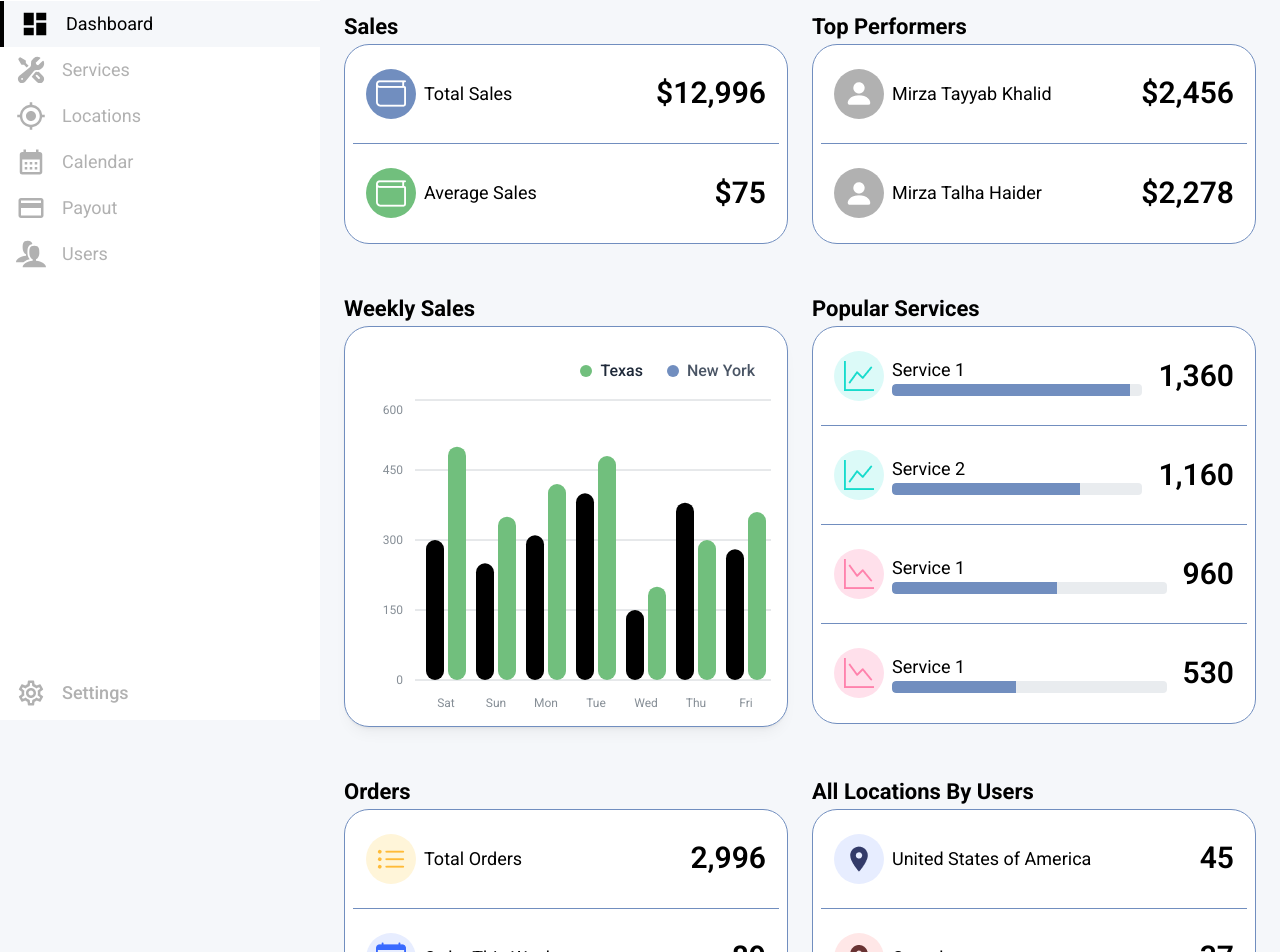
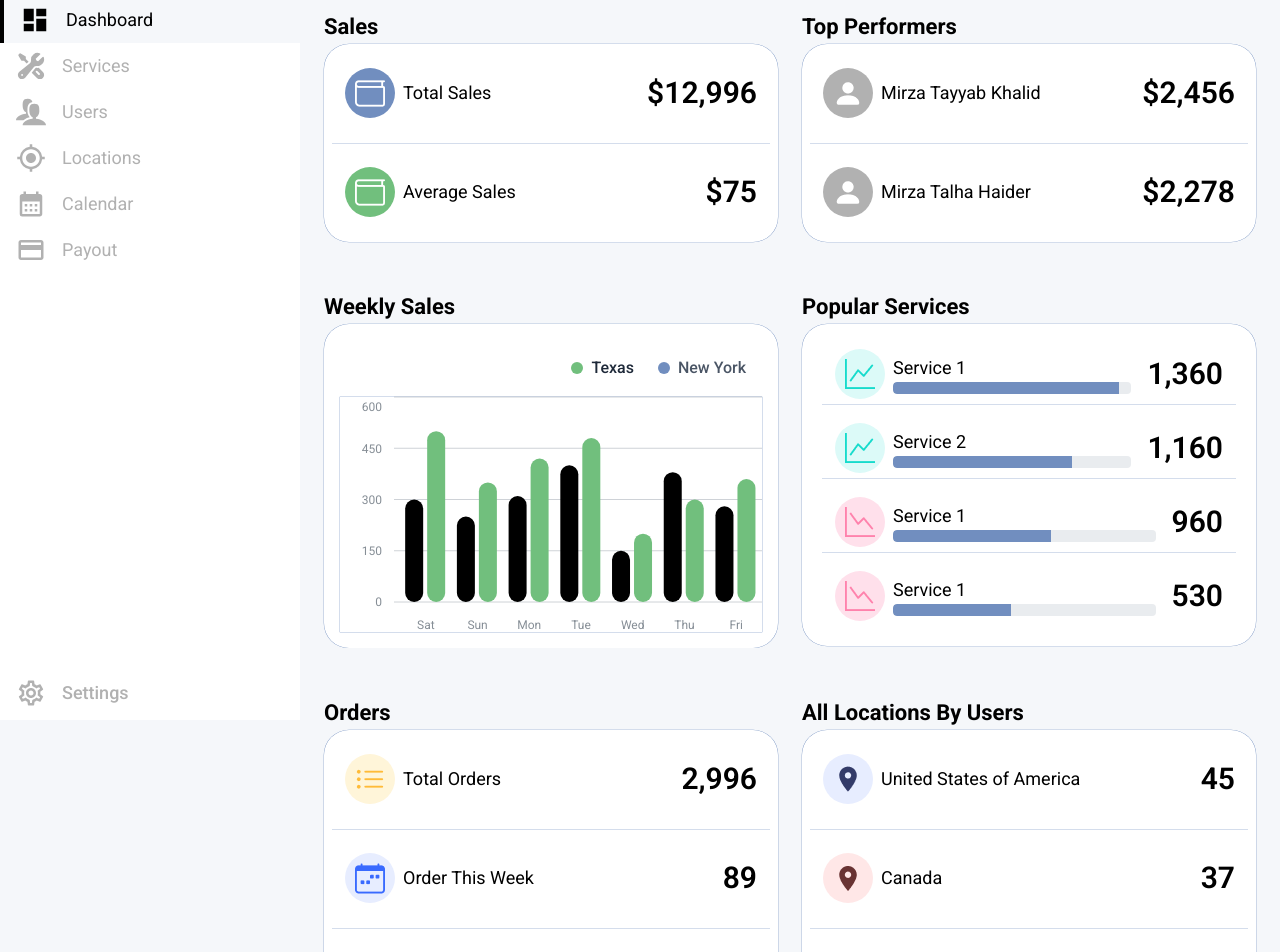
Before and after one commit to owaisprog/Freshify-frontend, a React (Vite) app: page /OrganizationOwnerDashboard in a window 1280 px wide. Shown: the part 80-1032 px from the top of the page. Built offline with nearby package versions, Linux system fonts and the light colour scheme; no server answers; sample sign-in values are in the browser's storage.

Commit message:
update desin changes

```diff
--- a/src/components/SalesChart.jsx
+++ b/src/components/SalesChart.jsx
@@ -17,7 +17,7 @@ export default function SalesChart() {
     <Card
       shadow="sm"
       radius={"25px"}
-      className="flex  rounded-[25px] border-[#718EBF] border-[0.3px]"
+      className="flex  rounded-[25px] specialBorder"
     >
       <div className="flex w-full justify-end p-4 space-x-6">
         {/* Texas Legend */}
@@ -38,7 +38,7 @@ export default function SalesChart() {
         data={data}
         barProps={{ radius: 30 }}
         dataKey="day"
-        className="h-[310px]"
+        className="h-[235px] specialBorder"
         strokeDasharray="0 0"
         barChartProps={{ barCategoryGap: "10%" }}
         maxBarWidth={20}
--- a/src/index.css
+++ b/src/index.css
@@ -10,3 +10,11 @@ body {
   background-color: #F5F7FA;
 
 }
+
+.specialBorder {
+  box-shadow: 0 0 0 0.3px #718EBF;
+}
+
+.specialBorderBottom {
+  box-shadow: 0 0.3px  0 #718EBF;/* Horizontal offset, Vertical offset, Blur radius, and color */
+}
--- a/src/pages/OrganizationOwner/OrganizationOwnerLayout/OrganizationOwnerDashboard/OrganizationOwnerDashboard.jsx
+++ b/src/pages/OrganizationOwner/OrganizationOwnerLayout/OrganizationOwnerDashboard/OrganizationOwnerDashboard.jsx
@@ -21,9 +21,9 @@ export default function OrganizationOwnerDashboard() {
           {/* Sales Section  */}
           <section className=" ">
             <Text className="!text-[22px] !font-[700]">Sales</Text>
-            <div className="bg-[#FFFFFF]  px-2 rounded-[25px] border border-[#718EBF] ">
+            <div className="bg-[#FFFFFF]  px-2 rounded-[25px] specialBorder ">
               {/* Total Sales Section 12,996 */}
-              <div className="h-[99px] flex px-[13px]  items-center  justify-between  border-b-[0.3px] border-b-[#718EBF]">
+              <div className="h-[99px] flex px-[13px]  items-center  justify-between  specialBorderBottom">
                 <div className="flex items-center gap-2">
                   <div className="h-[50px] flex items-center justify-center w-[50px] bg-[#718EBF] rounded-full">
                     {" "}
@@ -57,9 +57,9 @@ export default function OrganizationOwnerDashboard() {
           {/* Sales Section  */}
           <section className="  ">
             <Text className="!text-[22px] !font-[700]">Top Performers</Text>
-            <div className="bg-[#FFFFFF] px-2 rounded-[25px] border border-[#718EBF] ">
+            <div className="bg-[#FFFFFF] px-2 rounded-[25px] specialBorder ">
               {/* Total Sales Section 12,996 */}
-              <div className="h-[99px] flex px-[13px]  items-center  justify-between  border-b-[0.3px] border-b-[#718EBF]">
+              <div className="h-[99px] flex px-[13px]  items-center  justify-between  specialBorderBottom">
                 <div className="flex items-center gap-2">
                   <div className="h-[50px] flex items-center justify-center w-[50px] bg-[#B1B1B1] rounded-full">
                     {" "}
@@ -106,9 +106,9 @@ export default function OrganizationOwnerDashboard() {
         <section className="   lg:w-full flex flex-col gap-[10px] lg:max-w-[589px]">
           <section className=" ">
             <Text className="!text-[22px] !font-[700]">Popular Services</Text>
-            <div className="bg-[#FFFFFF] px-2 rounded-[25px] border border-[#718EBF] ">
+            <div className="bg-[#FFFFFF] p-[20px] h-[322px] flex flex-col justify-between rounded-[25px] specialBorder ">
               {/* Servicce 1 Section  */}
-              <div className="h-[99px] flex px-[13px] gap-4   items-center  justify-between  border-b-[0.3px] border-b-[#718EBF]">
+              <div className="h-[60px] flex px-[13px] gap-4   items-center  justify-between  specialBorderBottom">
                 <div className="flex items-center gap-2  w-full">
                   <div className="h-[50px] flex items-center justify-center w-[50px] bg-[#DCFAF8] rounded-full">
                     {" "}
@@ -123,7 +123,7 @@ export default function OrganizationOwnerDashboard() {
               </div>
 
               {/* Servicce 2 Section  */}
-              <div className="h-[99px] flex px-[13px] gap-4   items-center  justify-between  border-b-[0.3px] border-b-[#718EBF]">
+              <div className="h-[60px] flex px-[13px] gap-4   items-center  justify-between  specialBorderBottom">
                 <div className="flex items-center gap-2  w-full">
                   <div className="h-[50px] flex items-center justify-center w-[50px] bg-[#DCFAF8] rounded-full">
                     {" "}
@@ -138,7 +138,7 @@ export default function OrganizationOwnerDashboard() {
               </div>
 
               {/* Servicce 3 Section  */}
-              <div className="h-[99px] flex px-[13px] gap-4   items-center  justify-between  border-b-[0.3px] border-b-[#718EBF]">
+              <div className="h-[60px] flex px-[13px] gap-4   items-center  justify-between  specialBorderBottom">
                 <div className="flex items-center gap-2  w-full">
                   <div className="h-[50px] flex items-center justify-center w-[50px] bg-[#FFE0EB] rounded-full">
                     {" "}
@@ -153,7 +153,7 @@ export default function OrganizationOwnerDashboard() {
               </div>
 
               {/* Servicce 4 Section  */}
-              <div className="h-[99px] flex px-[13px] gap-4   items-center  justify-between  ">
+              <div className="h-[60px] flex px-[13px] gap-4   items-center  justify-between  ">
                 <div className="flex items-center gap-2  w-full">
                   <div className="h-[50px] flex items-center justify-center w-[50px] bg-[#FFE0EB] rounded-full">
                     {" "}
@@ -178,9 +178,9 @@ export default function OrganizationOwnerDashboard() {
           {/* Sales Section  */}
           <section className=" ">
             <Text className="!text-[22px] !font-[700]">Orders</Text>
-            <div className="bg-[#FFFFFF] px-2 rounded-[25px] border border-[#718EBF] ">
+            <div className="bg-[#FFFFFF] px-2 rounded-[25px] specialBorder ">
               {/* Total Orders Section */}
-              <div className="h-[99px] flex px-[13px]  items-center  justify-between  border-b-[0.3px] border-b-[#718EBF]">
+              <div className="h-[99px] flex px-[13px]  items-center  justify-between  specialBorderBottom">
                 <div className="flex items-center gap-2">
                   <div className="h-[50px] flex items-center justify-center w-[50px] bg-[#FFF5D9] rounded-full">
                     {" "}
@@ -192,7 +192,7 @@ export default function OrganizationOwnerDashboard() {
               </div>
 
               {/* Order This Week */}
-              <div className="h-[99px] flex px-[13px]  items-center  justify-between border-b-[0.3px] border-b-[#718EBF] ">
+              <div className="h-[99px] flex px-[13px]  items-center  justify-between specialBorderBottom ">
                 <div className="flex items-center gap-2">
                   <div className="h-[50px] flex items-center justify-center w-[50px] bg-[#E7EDFF] rounded-full">
                     {" "}
@@ -227,9 +227,9 @@ export default function OrganizationOwnerDashboard() {
             <Text className="!text-[22px] !font-[700]">
               All Locations By Users
             </Text>
-            <div className="bg-[#FFFFFF] px-2 rounded-[25px] border border-[#718EBF] ">
+            <div className="bg-[#FFFFFF] px-2 rounded-[25px] specialBorder ">
               {/* United State America Section  */}
-              <div className="h-[99px] flex px-[13px]  items-center  justify-between  border-b-[0.3px] border-b-[#718EBF]">
+              <div className="h-[99px] flex px-[13px]  items-center  justify-between  specialBorderBottom">
                 <div className="flex items-center gap-2">
                   <div className="h-[50px] flex items-center justify-center w-[50px] bg-[#E7EDFF] rounded-full">
                     {" "}
@@ -243,7 +243,7 @@ export default function OrganizationOwnerDashboard() {
               </div>
 
               {/* Canada Section  */}
-              <div className="h-[99px] flex px-[13px]  items-center  justify-between  border-b-[0.3px] border-b-[#718EBF]">
+              <div className="h-[99px] flex px-[13px]  items-center  justify-between  specialBorderBottom">
                 <div className="flex items-center gap-2">
                   <div className="h-[50px] flex items-center justify-center w-[50px] bg-[#FFE7E7] rounded-full">
                     {" "}
--- a/src/pages/OrganizationOwner/OrganizationOwnerLayout/OrganizationOwnerLayout.jsx
+++ b/src/pages/OrganizationOwner/OrganizationOwnerLayout/OrganizationOwnerLayout.jsx
@@ -4,9 +4,9 @@ import OrganizationOwnerMobileNav from "./OrganizationOwnerSidebar/OrganizationO
 
 export default function OrganizationOwnerLayout() {
   return (
-    <section className="flex max-w-[1720px] mx-auto min-h-screen">
+    <section className="flex mx-auto min-h-screen">
       {/* Sidebar (Left side) */}
-      <aside className="hidden lg:block sticky top-0 left-0  w-1/4 h-screen self-start">
+      <aside className="hidden lg:block sticky top-0 left-0  w-[300px] h-screen self-start">
         {" "}
         {/* Added h-screen and self-start */}
         <OrganizationOwnerSidebar />
@@ -17,7 +17,7 @@ export default function OrganizationOwnerLayout() {
       </nav>
 
       {/* Main Content (Right side) */}
-      <main className="w-full flex-1 overflow-y-auto">
+      <main className="w-full flex-1 overflow-y-auto max-w-[1720px] ">
         {" "}
         {/* Added flex-1 and overflow-hidden */}
         <Outlet />
--- a/src/pages/OrganizationOwner/OrganizationOwnerLayout/OrganizationOwnerSidebar/OrganizationOwnerMobileNav.jsx
+++ b/src/pages/OrganizationOwner/OrganizationOwnerLayout/OrganizationOwnerSidebar/OrganizationOwnerMobileNav.jsx
@@ -35,6 +35,12 @@ const data = [
     icon: MdMyLocation,
   },
   {
+    link: "Users",
+    label: "Users",
+    activePath: "/OrganizationOwnerDashboard/Users",
+    icon: ImUsers,
+  },
+  {
     link: "",
     label: "Calendar",
     activePath: "/OrganizationOwnerDashboard/Calendar",
@@ -45,12 +51,6 @@ const data = [
     label: "Payout",
     activePath: "/OrganizationOwnerDashboard/Payout",
     icon: MdOutlinePayment,
-  },
-  {
-    link: "Users",
-    label: "Users",
-    activePath: "/OrganizationOwnerDashboard/Users",
-    icon: ImUsers,
   },
 ];
 
@@ -84,9 +84,9 @@ export default function OrganizationOwnerMobileNav() {
   ));
 
   return (
-    <div className="lg:hidden fixed top-0 w-full z-50">
+    <div className="lg:hidden bg-[#FFFFFF] fixed top-0 w-full z-50">
       {/* Top Navigation Bar */}
-      <nav className=" z-20 bg-white  px-4 py-3 flex justify-between items-center">
+      <nav className=" z-20 px-4 py-3 flex justify-between items-center">
         <Image radius="md" src={freshifyLogo} w={250} />
 
         <Burger
@@ -110,18 +110,16 @@ export default function OrganizationOwnerMobileNav() {
         }}
         overlayProps={{ opacity: 0.5, blur: 4 }}
       >
-        <div className="flex flex-col h-full  ">
+        <div className="flex flex-col h-full    ">
           <div className="flex-1 overflow-y-auto">
             <div className="mt-2">{links}</div>
-          </div>
-
             {/* Settings Link */}
-          <div className="pt-4 ">
+            <div className="pt-4  ">
               <Link
                 to="#"
-              className={`flex items-center no-underline text-sm px-4 py-3 font-medium text-[#b1b1b1] hover:bg-gray-50 ${
+                className={`flex items-center no-underline text-sm px-4  font-medium text-[#b1b1b1] hover:bg-gray-50 ${
                   "settings" === active
-                  ? "bg-[#f5f7fa] border-l-4 border-black text-black"
+                    ? "bg-[#f5f7fa] border-l-4 py-4 border-black text-black"
                     : ""
                 }`}
                 onClick={() => {
@@ -134,6 +132,7 @@ export default function OrganizationOwnerMobileNav() {
               </Link>
             </div>
           </div>
+        </div>
       </Drawer>
     </div>
   );
--- a/src/pages/OrganizationOwner/OrganizationOwnerLayout/OrganizationOwnerSidebar/OrganizationOwnerSidebar.jsx
+++ b/src/pages/OrganizationOwner/OrganizationOwnerLayout/OrganizationOwnerSidebar/OrganizationOwnerSidebar.jsx
@@ -29,6 +29,12 @@ const data = [
     icon: HiWrenchScrewdriver,
   },
   {
+    link: "Users",
+    label: "Users",
+    activePath: "/OrganizationOwnerDashboard/Users",
+    icon: ImUsers,
+  },
+  {
     link: "locations",
     label: "Locations",
     activePath: "/OrganizationOwnerDashboard/Locations",
@@ -45,12 +51,6 @@ const data = [
     label: "Payout",
     activePath: "/OrganizationOwnerDashboard/Payout",
     icon: MdOutlinePayment,
-  },
-  {
-    link: "Users",
-    label: "Users",
-    activePath: "/OrganizationOwnerDashboard/Users",
-    icon: ImUsers,
   },
 ];
 
@@ -89,7 +89,9 @@ export default function OrganizationOwnerSidebar() {
         <Link
           to={"settings"}
           className={`flex items-center no-underline text-[18px] px-4 py-2 font-medium text-[#b1b1b1] hover:bg-gray-50 hover:text-black dark:hover:bg-[#f5f7fa] dark:hover:text-black${
-            "settings" === active ? " border-l-4 border-black text-black" : ""
+            "settings" === active
+              ? " border-l-4 border-black text-black bg-[#f5f7fa]"
+              : ""
           }`}
           onClick={() => setActive("settings")}
         >
```
Also changed, not shown: src/components/PopUp.jsx (+7 -3 lines), src/components/Table.jsx (+9 -8 lines), src/pages/OrganizationOwner/OrganizationOwnerLayout/OrganizationOwnerServices/OrganizationOwnerServices.jsx (+8 -4 lines), src/pages/OrganizationOwner/OrganizationOwnerLayout/OrganizationOwnerUsers/Components/OrganizationOwnerUserAdmin.jsx (+4 -3 lines), src/pages/OrganizationOwner/OrganizationOwnerLayout/OrganizationOwnerUsers/Components/OrganizationOwnerUserProfessional.jsx (+4 -4 lines), src/pages/OrganizationOwner/OrganizationOwnerLayout/OrganizationOwnerUsers/OrganizationOwnerUsers.jsx (+3 -5 lines). Lines whose indentation alone changed are shown as unchanged.
